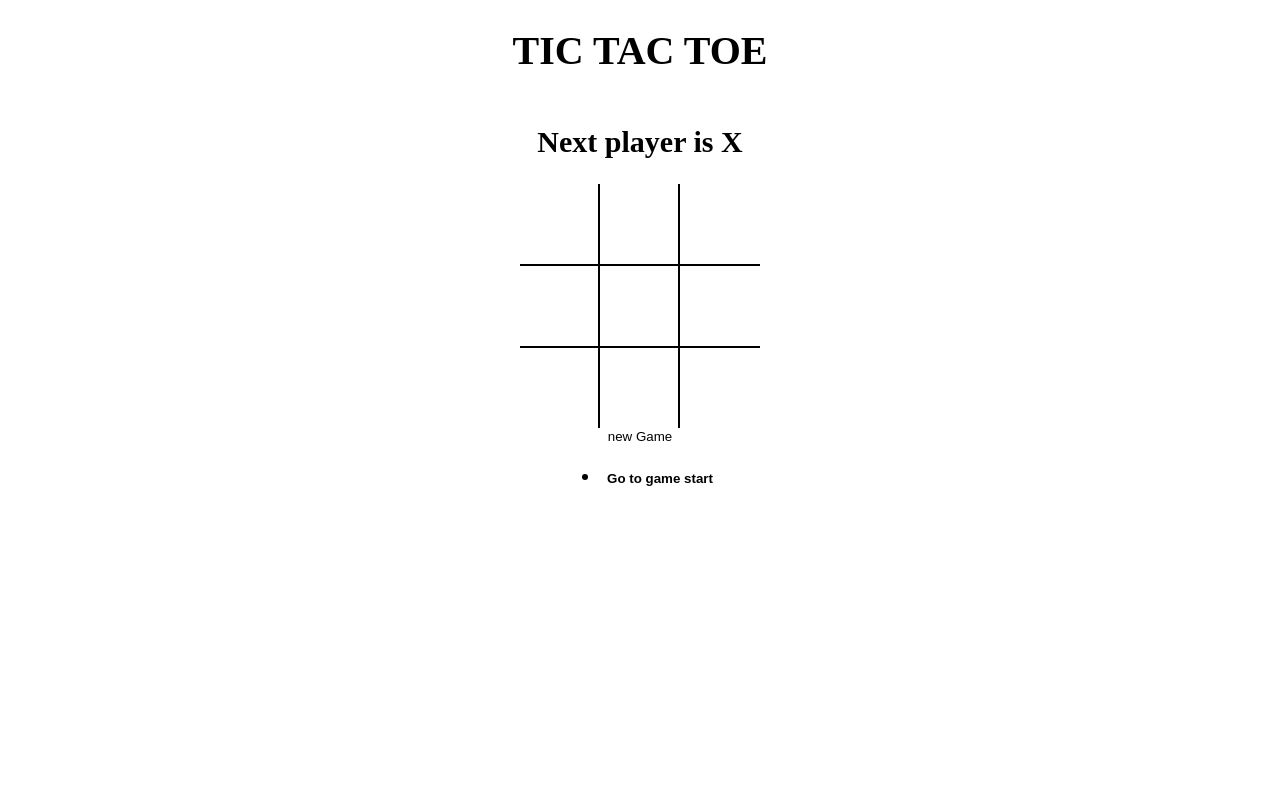
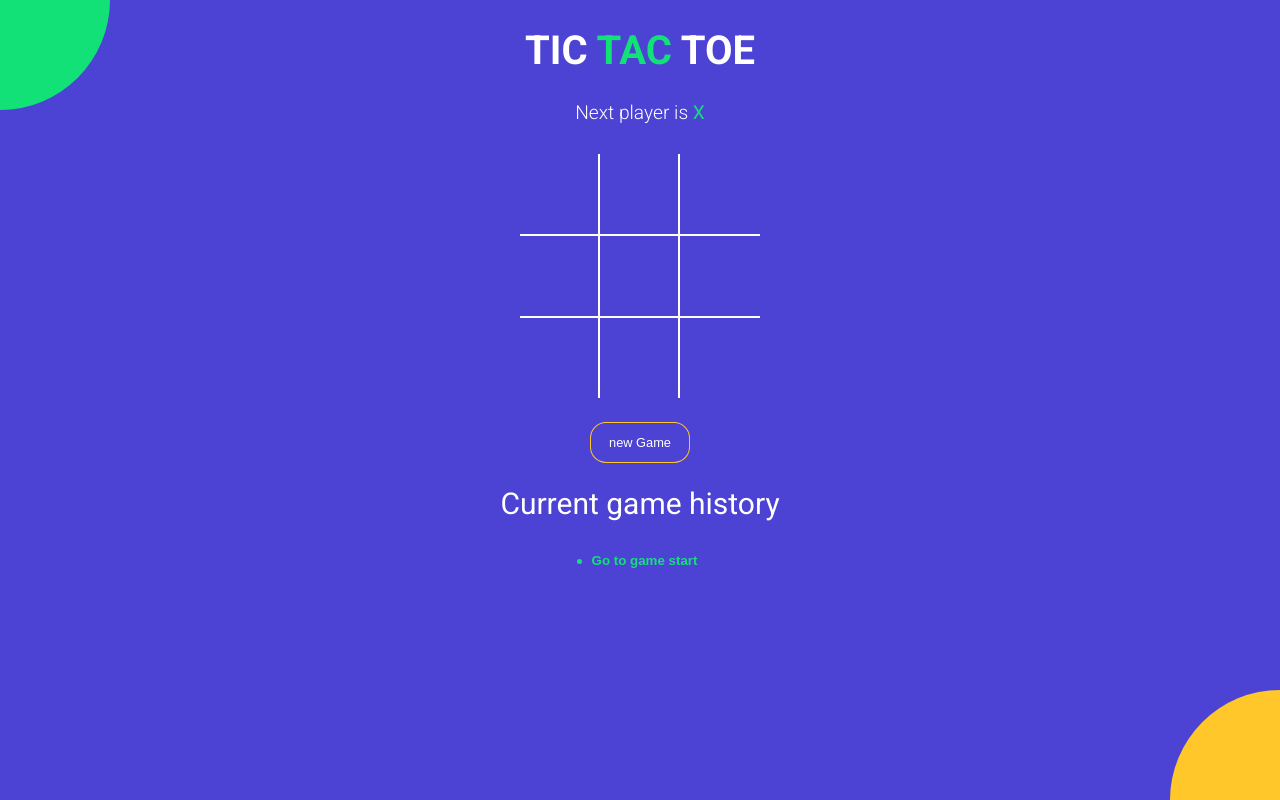
Before and after one commit to limjunhyuk97/react-practice, a React (Vite) app in the folder TicTacToe/: page / in a window 1280 px wide. Built offline with nearby package versions, Linux system fonts and the light colour scheme; the HTML template or start-up script is replaced by a standard one.

Commit message:
Style the entire app

```diff
--- a/TicTacToe/index.html
+++ b/TicTacToe/index.html
@@ -1,7 +1,14 @@
 <!DOCTYPE html>
 <html>
   <head>
-    <title>React Vite Micro App</title>
+    <meta charset="UTF-8" />
+    <meta name="viewport" content="width=device-width, initial-scale=1.0" />
+    <meta http-equiv="X-UA-Compatible" content="ie=edge" />
+    <link
+      href="https://fonts.googleapis.com/css?family=Roboto:300,400,700&display=swap"
+      rel="stylesheet"
+    />
+    <title>TIC TAC TOE</title>
   </head>
   <body>
     <div id="root"></div>
--- a/TicTacToe/src/App.jsx
+++ b/TicTacToe/src/App.jsx
@@ -61,17 +61,25 @@
 
   return (
     <div className="app">
-      <h1>TIC TAC TOE</h1>
+      <h1>
+        TIC <span className="text-green">TAC</span> TOE
+      </h1>
       <StatusMessage winner={winner} current={current} history={history} />
       <Board
         board={current.board}
         handleSquareClick={handleSquareClick}
         winningSquares={winningSquares}
       />
-      <button type="button" onClick={onNewGame}>
+      <button
+        type="button"
+        onClick={onNewGame}
+        className={`btn-reset ${winner ? `active` : ``}`}
+      >
         new Game
       </button>
+      <h2 style={{ fontWeight: 'normal' }}>Current game history</h2>
       <History history={history} moveTo={moveTo} currentMove={currentMove} />
+      <div className="bg-balls" />
     </div>
   );
 };
--- a/TicTacToe/src/Component/History.jsx
+++ b/TicTacToe/src/Component/History.jsx
@@ -3,7 +3,8 @@
 // props를 인수로 쓰지 않고 구조분해 할당을 사용하여 history를 받기
 const History = ({ history, moveTo, currentMove }) => {
   return (
-    <ul>
+    <div className="history-wrapper">
+      <ul className="history">
         {/* array의 element들을 jsx element로 바꾼다. */}
         {history.map((_, move) => {
           return (
@@ -11,6 +12,7 @@
             // react에서 모든 element들을 쫓고있음
             <li key={move}>
               <button
+                className={`btn-move ${move === currentMove ? `active` : ``}`}
                 // inline style의 적용
                 style={{
                   fontWeight: move === currentMove ? `bold` : `normal`,
@@ -26,6 +28,7 @@
           );
         })}
       </ul>
+    </div>
   );
 };
 
--- a/TicTacToe/src/Component/Square.jsx
+++ b/TicTacToe/src/Component/Square.jsx
@@ -5,9 +5,11 @@
   return (
     <button
       type="button"
-      className="square"
       onClick={props.onClick}
       style={{ fontWeight: props.isWinningSquare ? `bold` : `normal` }}
+      className={`square ${props.isWinningSquare ? 'winning' : ''} ${
+        props.value === 'X' ? 'text-green' : 'text-orange'
+      }`}
     >
       {props.value}
     </button>
--- a/TicTacToe/src/Component/StatusMessage.jsx
+++ b/TicTacToe/src/Component/StatusMessage.jsx
@@ -8,14 +8,32 @@
   return (
     // winner가 있으면 winner를 출력
     // winner가 없으면 NextPlayer를 출력
-    <h2>
+    <div className="status-message">
       {/* 좀 까리한 코드인듯? */}
-      {winner && `Winner is ${winner}`}
-      {!winner &&
-        !noMovesLeft &&
-        `Next player is ${current.isXNext ? 'X' : 'O'}`}
-      {!winner && noMovesLeft && `Tie game`}
-    </h2>
+      {winner && (
+        <>
+          Winner is{' '}
+          <span className={winner === 'X' ? 'text-green' : 'text-orange'}>
+            {winner}
+          </span>
+        </>
+      )}
+      {!winner && !noMovesLeft && (
+        <>
+          Next player is {/* Dynamic className allocation */}
+          <span className={current.isXNext ? 'text-green' : 'text-orange'}>
+            {current.isXNext ? 'X' : 'O'}
+          </span>
+        </>
+      )}
+      {!winner && noMovesLeft && (
+        <>
+          {/* and 뒤로 띄어쓰기 하려면 {' '} 들어가야 함 */}
+          <span className="text-green">X</span> and{' '}
+          <span className="text-orange">O</span> Tied
+        </>
+      )}
+    </div>
   );
 };
 
--- a/TicTacToe/src/styles/root.scss
+++ b/TicTacToe/src/styles/root.scss
@@ -1,4 +1,13 @@
+// root.scss
+
+$green: #12e177;
+$orange: #ffc72a;
+$blue: #4c43d4;
+
 body {
+  font-family: 'Roboto', sans-serif;
+  background-color: $blue;
+  color: #fff;
   padding: 0;
   margin: 0;
 }
@@ -19,18 +28,83 @@
   align-items: center;
 }
 
+.text-green {
+  color: $green;
+}
+
+.text-orange {
+  color: $orange;
+}
+
+.history-wrapper {
+  width: 300px;
+  text-align: center;
+  margin-bottom: 20px;
+  .history {
+    display: inline-block;
+    padding: 0;
+    margin: 0;
+    li {
+      list-style: none;
+      text-align: left;
+      &:before {
+        content: '';
+        border-radius: 50%;
+        display: inline-block;
+        height: 5px;
+        width: 5px;
+        background-color: $green;
+        margin-right: 4px;
+        margin-bottom: 1px;
+      }
+
+      .btn-move {
+        color: #fff;
+        &.active {
+          font-weight: bold;
+          color: $green;
+        }
+      }
+    }
+  }
+}
+
+.status-message {
+  margin-bottom: 30px;
+  font-size: 1.2rem;
+  font-weight: lighter;
+  span {
+    font-weight: normal;
+  }
+}
+
+.btn-reset {
+  font-size: 0.8rem;
+  color: #fff;
+  border-radius: 15px;
+  padding: 12px 18px;
+  margin-top: 25px;
+  transition: all 0.2s;
+  background-color: $blue;
+  box-shadow: 0px 0px 0px 1px $orange;
+  &.active {
+    background-color: $orange;
+    box-shadow: none;
+  }
+}
+
 .board {
   .board-row {
     display: flex;
     flex-direction: row;
-    border-bottom: 2px solid #000;
+    border-bottom: 2px solid #fff;
     &:last-child {
       border-bottom: none;
     }
     .square {
       width: 80px;
       height: 80px;
-      border-right: 2px solid #000;
+      border-right: 2px solid #fff;
       font-size: 2.5rem;
       padding: 0;
       overflow: hidden;
@@ -38,6 +112,63 @@
       &:last-child {
         border-right: none;
       }
+      &.winning {
+        animation: scaleText 1.4s infinite;
+        @keyframes scaleText {
+          0% {
+            transform: 2.5rem;
+          }
+          50% {
+            font-size: 3.5rem;
+          }
+          100% {
+            font-size: 2.5rem;
+          }
+        }
+      }
     }
   }
 }
+
+.bg-balls {
+  position: fixed;
+  top: 0;
+  left: 0;
+  right: 0;
+  bottom: 0;
+  min-width: 100%;
+  z-index: -1;
+
+  &:before,
+  &:after {
+    content: '';
+    position: absolute;
+    width: 150px;
+    height: 150px;
+    border-radius: 50%;
+  }
+
+  &:before {
+    background-color: $orange;
+    right: -75px;
+    bottom: -75px;
+    @media screen and (min-width: 476px) {
+      width: 220px;
+      height: 220px;
+      right: -110px;
+      bottom: -110px;
+    }
+  }
+
+  &:after {
+    background-color: $green;
+    top: -75px;
+    left: -75px;
+    @media screen and (min-width: 476px) {
+      width: 220px;
+      height: 220px;
+      top: -110px;
+      left: -110px;
+    }
+  }
+}
```
Lines whose indentation alone changed are shown as unchanged.
